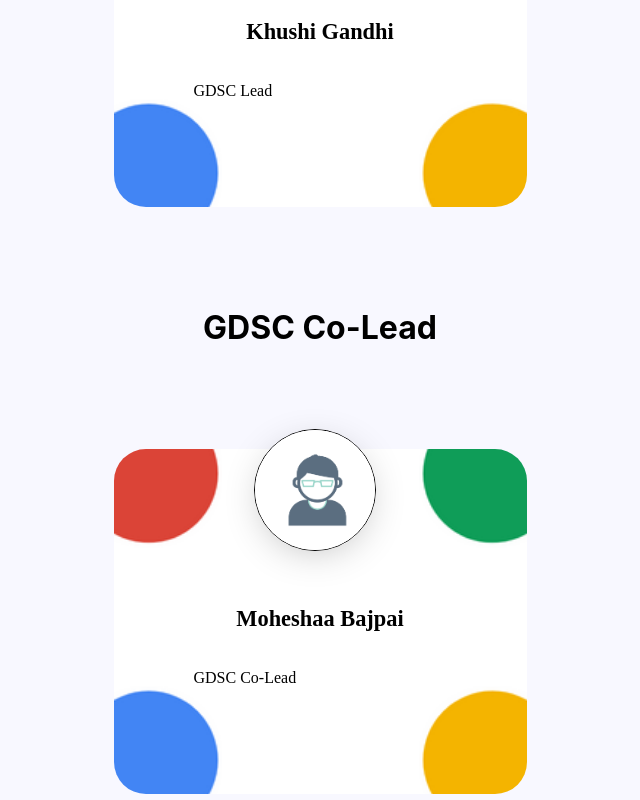
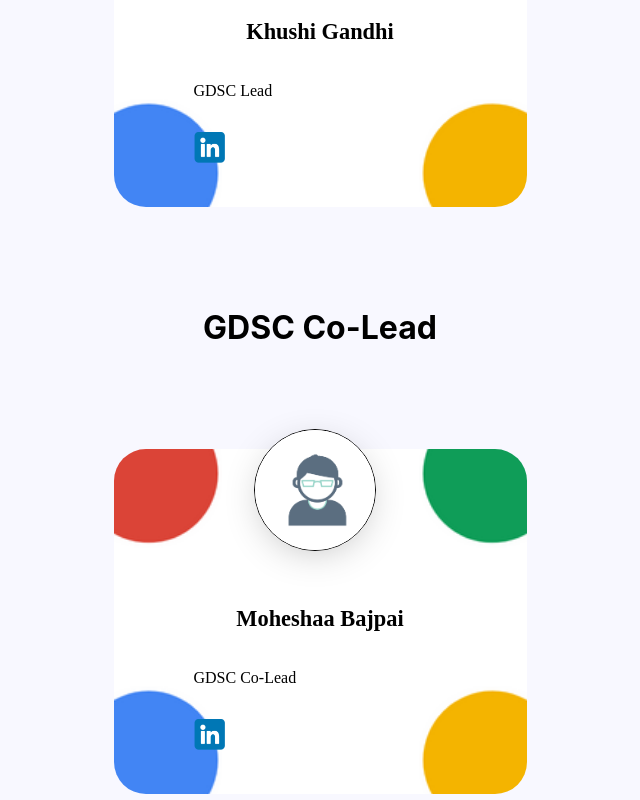
Before and after one commit to patil-tanay/team-page, a React (Create React App) app: page / in a window 1280 px wide. Shown: the part 1320-2120 px from the top of the page, without its empty margins (320-960 px from the left). Built offline with nearby package versions, Linux system fonts and the light colour scheme.

Commit message:
Update Teams.js

```diff
--- a/src/Pages/Teams.js
+++ b/src/Pages/Teams.js
@@ -316,7 +316,13 @@
             >
               GDSC Lead
             </span>
-
+            <div class="MuiCardActions-root MuiCardActions-spacing margin-2">
+              <button class="connect-btn">
+                <a href="https://www.linkedin.com/in/khushigandhi27" target="_blank">
+                  <img src={linkedIn} className="connect-icon" />
+                </a>
+              </button>
+            </div>
 
           </div>
         </div>
@@ -342,7 +348,13 @@
             >
               GDSC Co-Lead
             </span>
-
+            <div class="MuiCardActions-root MuiCardActions-spacing margin-2">
+              <button class="connect-btn">
+                <a href="https://www.linkedin.com/in/moheshaa-bajpai-9479311a9" target="_blank">
+                  <img src={linkedIn} className="connect-icon" />
+                </a>
+              </button>
+            </div>
 
           </div>
         </div>
```
